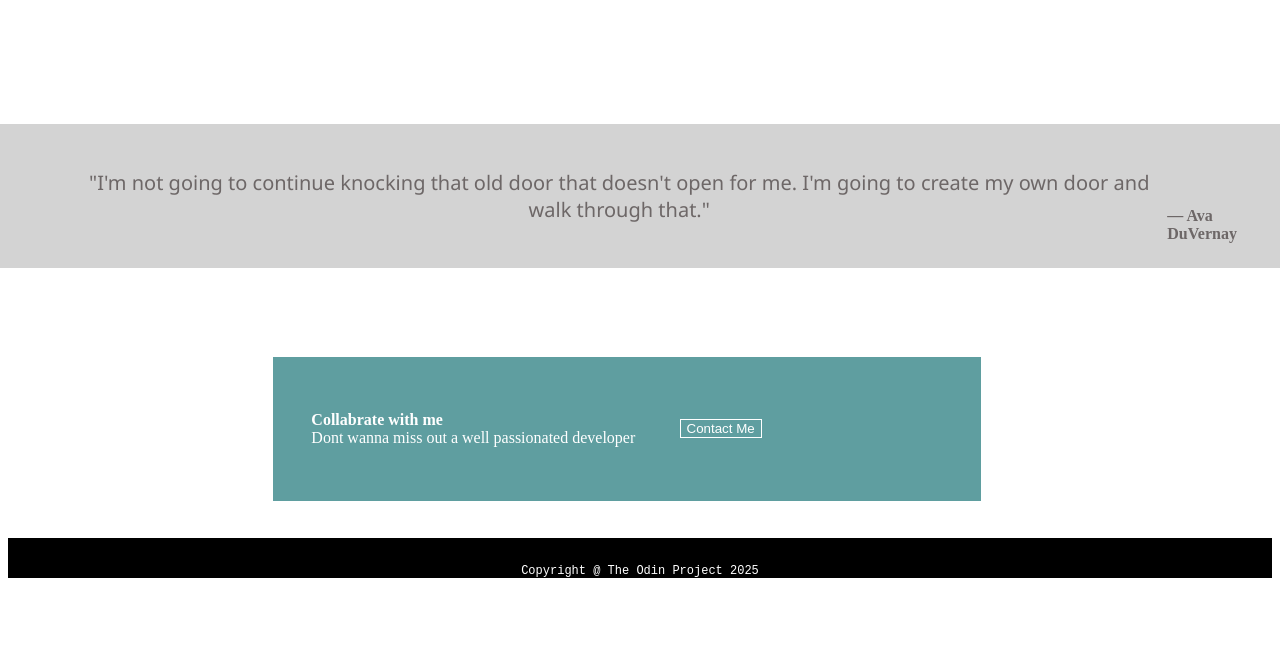
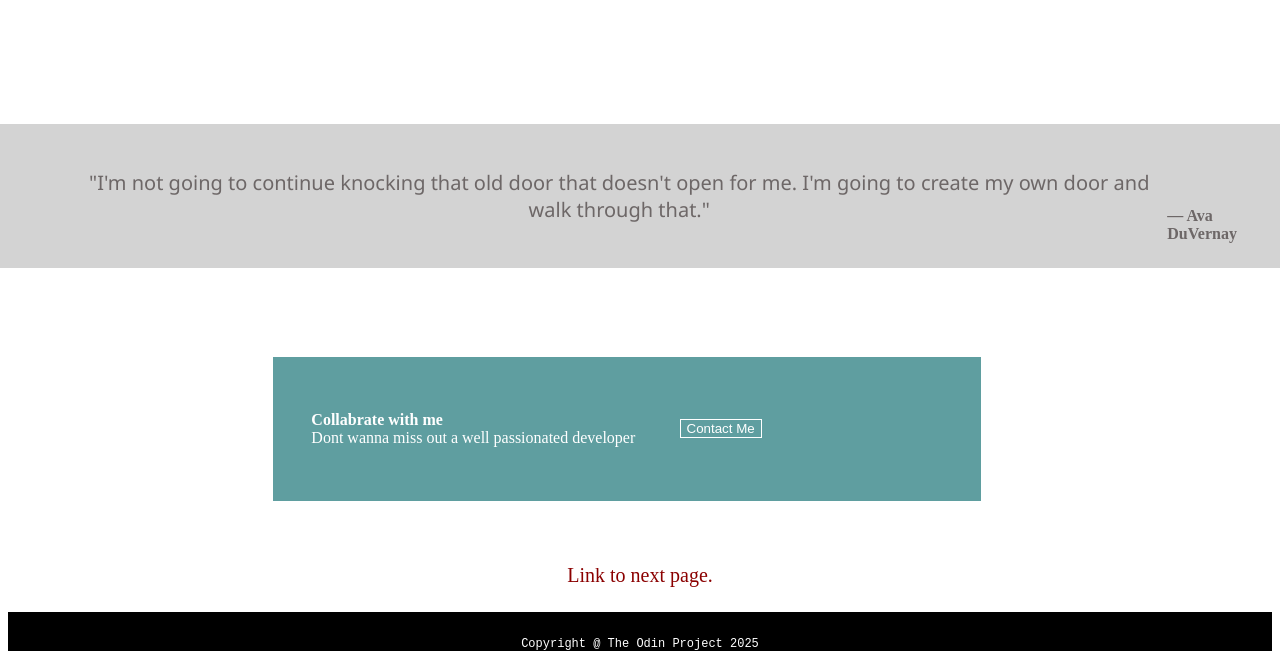
Before and after one commit to Mamthasha/odin-landing, a plain HTML site: page index.html in a window 1280 px wide. Shown: the part 657-1316 px from the top of the page. Before the commit the page ends 1243 px from the top, so only its background shows below. Drawn offline with Linux system fonts and the light colour scheme.

Commit message:
removed index file from folder
edited main index and removed it from folder and kept it seperately

```diff
--- a/odin2/index.html
+++ b/index.html
@@ -63,6 +63,9 @@
         </p>
         <button><a href="mailto:sha2006as@gmail.com">Contact Me</a></button>
     </div>
+    <div class="level6">
+        <a href="odinn2/index.html">Link to next page.</a>
+    </div>
     <footer>Copyright @ The Odin Project 2025</footer>
 </body>
 </html>
--- a/odin2/style.css
+++ b/style.css
@@ -177,3 +177,19 @@ footer{
     font-size: 12px;
     align-self: center;
 }
+.level6{
+
+    margin:2%;
+    font-size: 20px;
+    text-align: center;
+}
+.level6 a{
+    color:darkred;
+    text-decoration: none;
+}
+
+
+.level6 a:hover{
+    color: blue;
+    text-decoration: none;
+}
```
